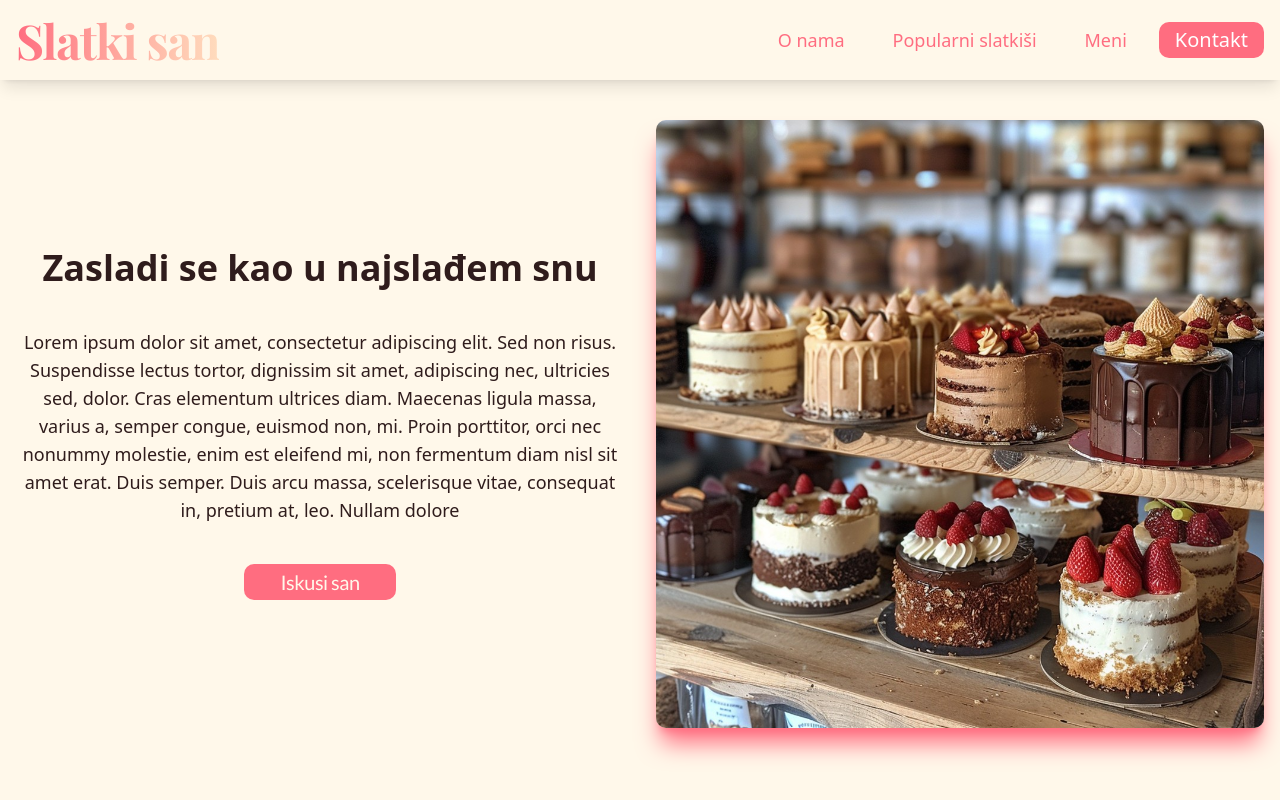
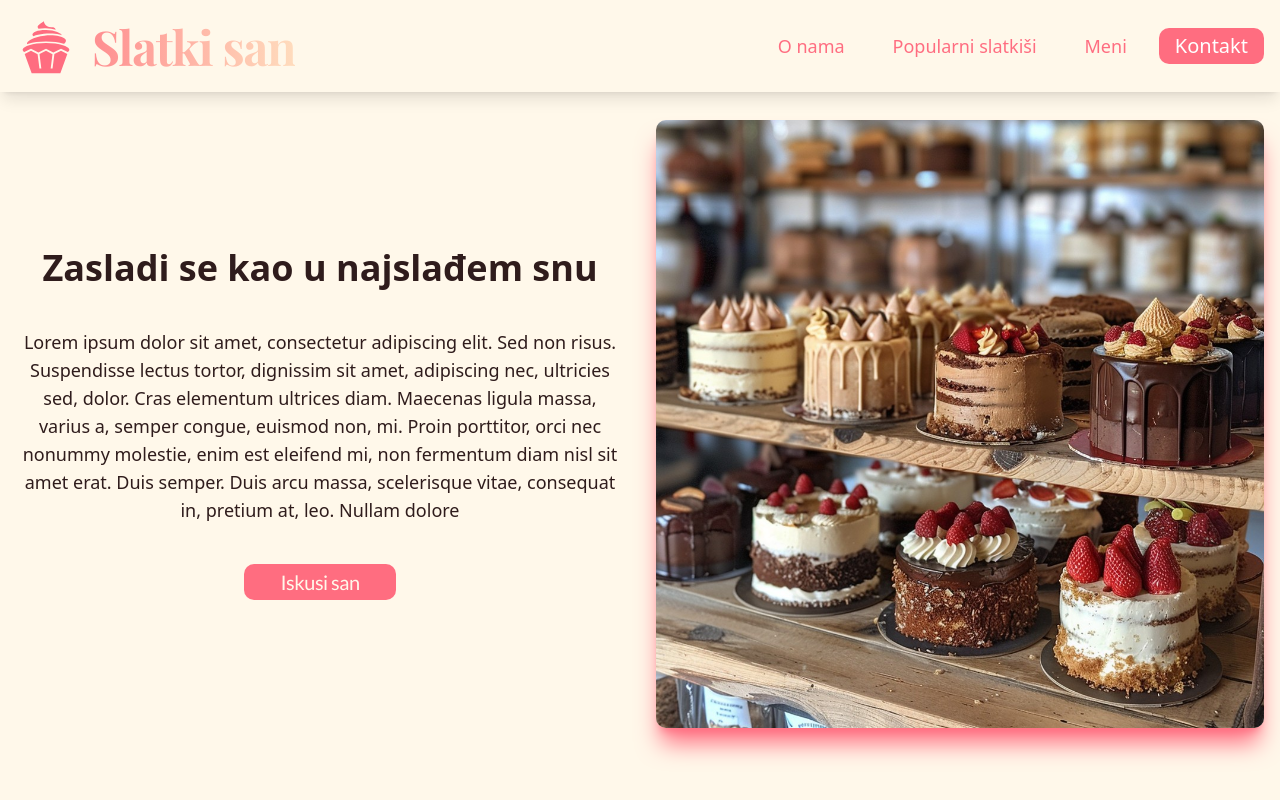
Before and after one commit to Gareleon/SlatkiSan, a Next.js app: page / in a window 1280 px wide. Shown: the top 800 px of the page. Built offline with nearby package versions, Linux system fonts and the light colour scheme.

Commit message:
feat: implemented cupcake icon as logo

```diff
--- a/src/components/main/Header.tsx
+++ b/src/components/main/Header.tsx
@@ -7,6 +7,7 @@ import Image from "next/image";
 import { LogOut } from "lucide-react";
 import { NavbarItems } from "../utility/constants";
 import Typography from "../utility/typography";
+import { GiCupcake } from "react-icons/gi";
 
 export default function Header() {
   const scrollToTop = () => {
@@ -44,6 +45,7 @@ export default function Header() {
           onClick={() => scrollToTop()}
         >
           {/* <Image src={logo.img} alt={logo.alt} width={80} height={80} /> */}
+          <GiCupcake size={60} className="text-primary" />
           <Typography variant="h1" text="Slatki san" />
         </div>
         <div ref={buttonRef}>
```
